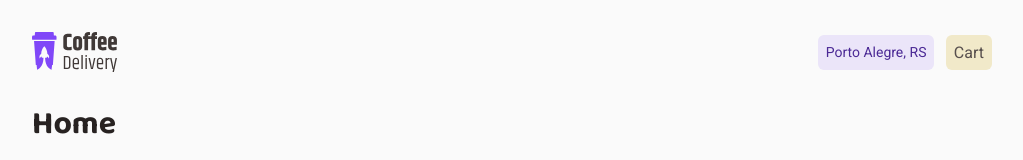
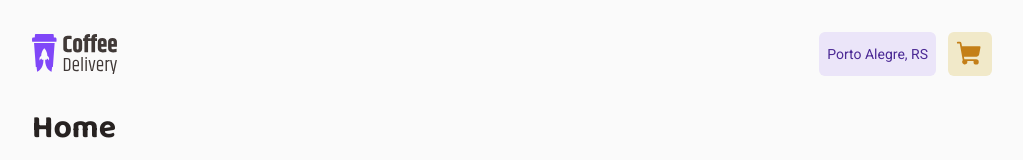
Before and after one commit to MartinGBB/coffee-delivery, a React (Vite) app: page / in a window 1280 px wide. Shown: the top 160 px of the page, without its empty margins (128-1151 px from the left). Built offline with nearby package versions, Linux system fonts and the light colour scheme.

Commit message:
feat: adiciona bibliotedca de iconos e adiciona estilos

```diff
--- a/package.json
+++ b/package.json
@@ -10,6 +10,7 @@
     "lint": "eslint src --ext .ts,.tsx"
   },
   "dependencies": {
+    "phosphor-react": "^1.4.1",
     "react": "^18.2.0",
     "react-dom": "^18.2.0",
     "react-router-dom": "^6.3.0",
--- a/src/components/Header/index.tsx
+++ b/src/components/Header/index.tsx
@@ -1,5 +1,6 @@
 import { AddressContainer, HeaderContainer, NavInfo } from './styles'
 import logo from '../../assets/logo.svg'
+import { ShoppingCart } from 'phosphor-react'
 
 export function Header() {
   return (
@@ -9,7 +10,9 @@ export function Header() {
         <AddressContainer>
           <span>Porto Alegre, RS</span>
         </AddressContainer>
-        <div>Cart</div>
+        <div>
+          <ShoppingCart size={28} weight="fill" />
+        </div>
       </NavInfo>
     </HeaderContainer>
   )
--- a/src/components/Header/styles.tsx
+++ b/src/components/Header/styles.tsx
@@ -8,7 +8,7 @@ export const HeaderContainer = styled.div`
 `
 export const NavInfo = styled.div`
   display: flex;
-  gap: 0.71rem;
+  gap: 0.75rem;
 
   div {
     display: flex;
@@ -16,6 +16,10 @@ export const NavInfo = styled.div`
     padding: 0.5rem;
     border-radius: 6px;
     background: ${({ theme }) => theme['yellow-light']};
+
+    & svg {
+      color: ${({ theme }) => theme['yellow-dark']};
+    }
   }
 `
 
```
Also changed, not shown: 1 other file (tests, documents, lock files or other folders).
